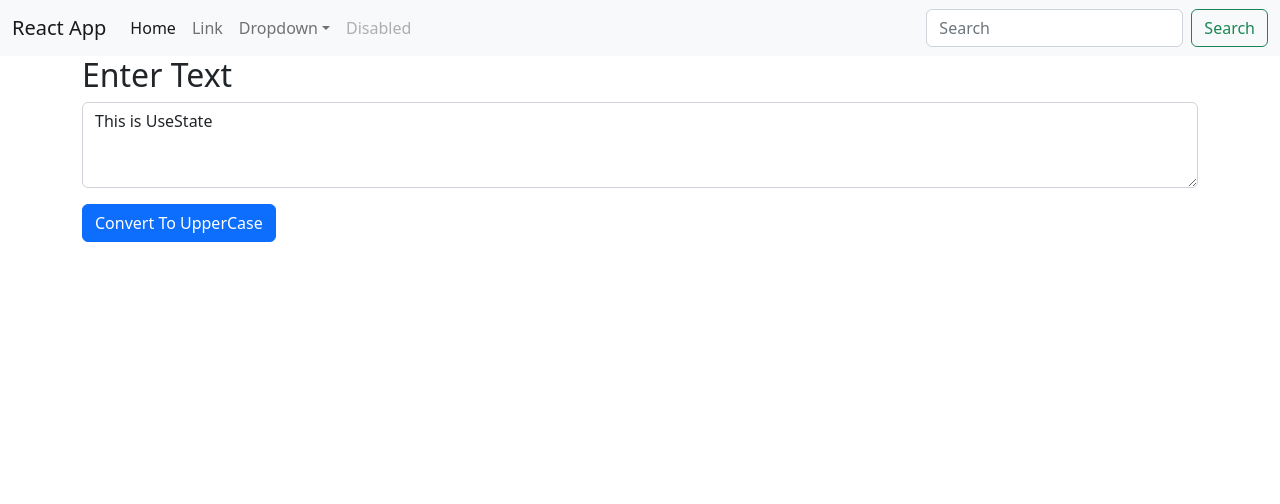
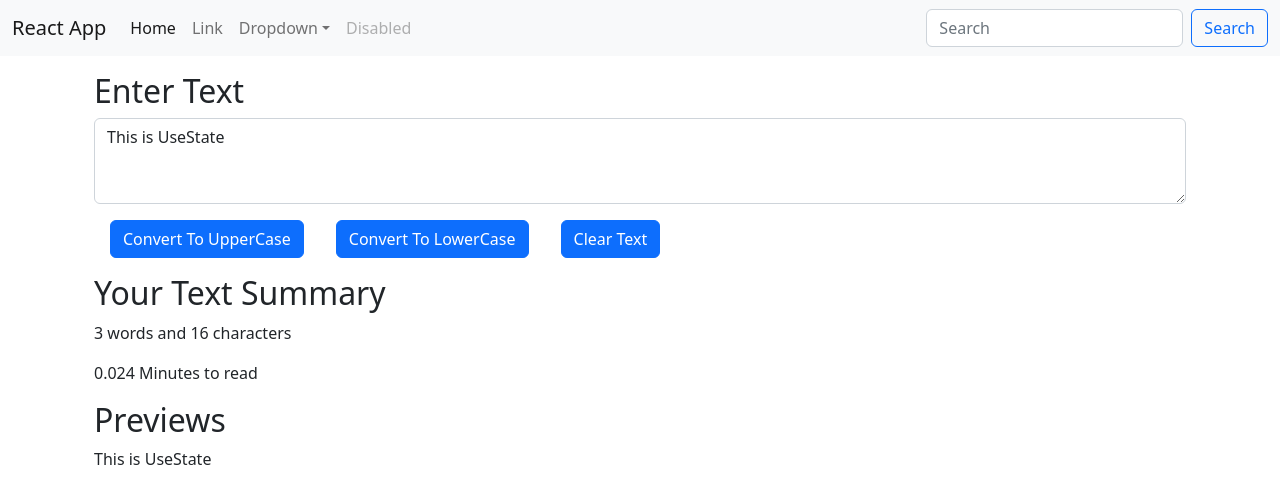
Before and after one commit to RahulChoudhary-lang/React, a React (Create React App) app: page / in a window 1280 px wide. Shown: the top 504 px of the page. Built offline with nearby package versions, Linux system fonts and the light colour scheme.

Commit message:
more logics

```diff
--- a/src/Components/Navbar.js
+++ b/src/Components/Navbar.js
@@ -3,8 +3,8 @@ import propTypes from 'prop-types'
 
 
 // using props
-export default function Navbar(props){
-    return(
+export default function Navbar(props) {
+  return (
     <nav className="navbar navbar-expand-lg bg-light">
       <div className="container-fluid">
         <a className="navbar-brand" href="/">{props.title}</a>
@@ -26,7 +26,7 @@ export default function Navbar(props){
               <ul className="dropdown-menu">
                 <li><a className="dropdown-item" href="/">Action</a></li>
                 <li><a className="dropdown-item" href="/">Another action</a></li>
-            <li><hr className="dropdown-divider"/></li>
+                <li><hr className="dropdown-divider" /></li>
                 <li><a className="dropdown-item" href="/">Something else here</a></li>
               </ul>
             </li>
@@ -35,8 +35,8 @@ export default function Navbar(props){
             </li>
           </ul>
           <form className="d-flex" role="search">
-        <input className="form-control me-2" type="search" placeholder="Search" aria-label="Search"/>
-        <button className="btn btn-outline-success" type="submit">Search</button>
+            <input className="form-control me-2" type="search" placeholder="Search" aria-label="Search" />
+            <button className="btn btn-outline-primary" type="submit">Search</button>
           </form>
         </div>
       </div>
@@ -45,7 +45,7 @@ export default function Navbar(props){
 }
 
 // props check type
-Navbar.propTypes = {title : propTypes.string};
+Navbar.propTypes = { title: propTypes.string };
 
 // default value of props.title
-Navbar.defaultProps = {title : "title"};
+Navbar.defaultProps = { title: "title" };
--- a/src/Components/TextFrom.js
+++ b/src/Components/TextFrom.js
@@ -1,4 +1,4 @@
-import React, {useState} from "react";
+import React, { useState } from "react";
 
 export default function TextForm(props) {
     const handleOnClick = () => {
@@ -7,20 +7,43 @@ export default function TextForm(props) {
         setText(newText);
     }
 
+    const handleLoClick = () => {
+        console.log("this Lo Change" + text);
+        let newText = text.toLowerCase();
+        setText(newText);
+    }
+
+    const handleClearClick = () => {
+        console.log("this is Clear Text" + text);
+        let newText = "";
+        setText(newText);
+    }
+
     const handleOnChange = (event) => {
         setText(event.target.value);
     }
 
     // useState
-    const [text, setText] =  useState("This is UseState");
+    const [text, setText] = useState("This is UseState");
 
     return (
-        <div>
+        <>
+            <div className="container my-3">
                 <h2>{props.heading}</h2>
                 <div className="mb-3">
                     <textarea className="form-control" value={text} onChange={handleOnChange} id="myBox" rows="3"></textarea>
                 </div>
-            <button onClick={handleOnClick} className="btn btn-primary">Convert To UpperCase</button>
+                <button onClick={handleOnClick} className="btn btn-primary mx-3">Convert To UpperCase</button>
+                <button onClick={handleLoClick} className="btn btn-primary mx-3">Convert To LowerCase</button>
+                <button onClick={handleClearClick} className="btn btn-primary mx-3">Clear Text</button>
             </div>
+            <div className="container my-3">
+                <h2>Your Text Summary</h2>
+                <p>{text.split(" ").length} words and {text.length} characters</p>
+                <p>{0.008 * text.split(" ").length} Minutes to read</p>
+                <h2>Previews</h2>
+                <p>{text}</p>
+            </div>
+        </>
     );
 }
```
Lines whose indentation alone changed are shown as unchanged.
